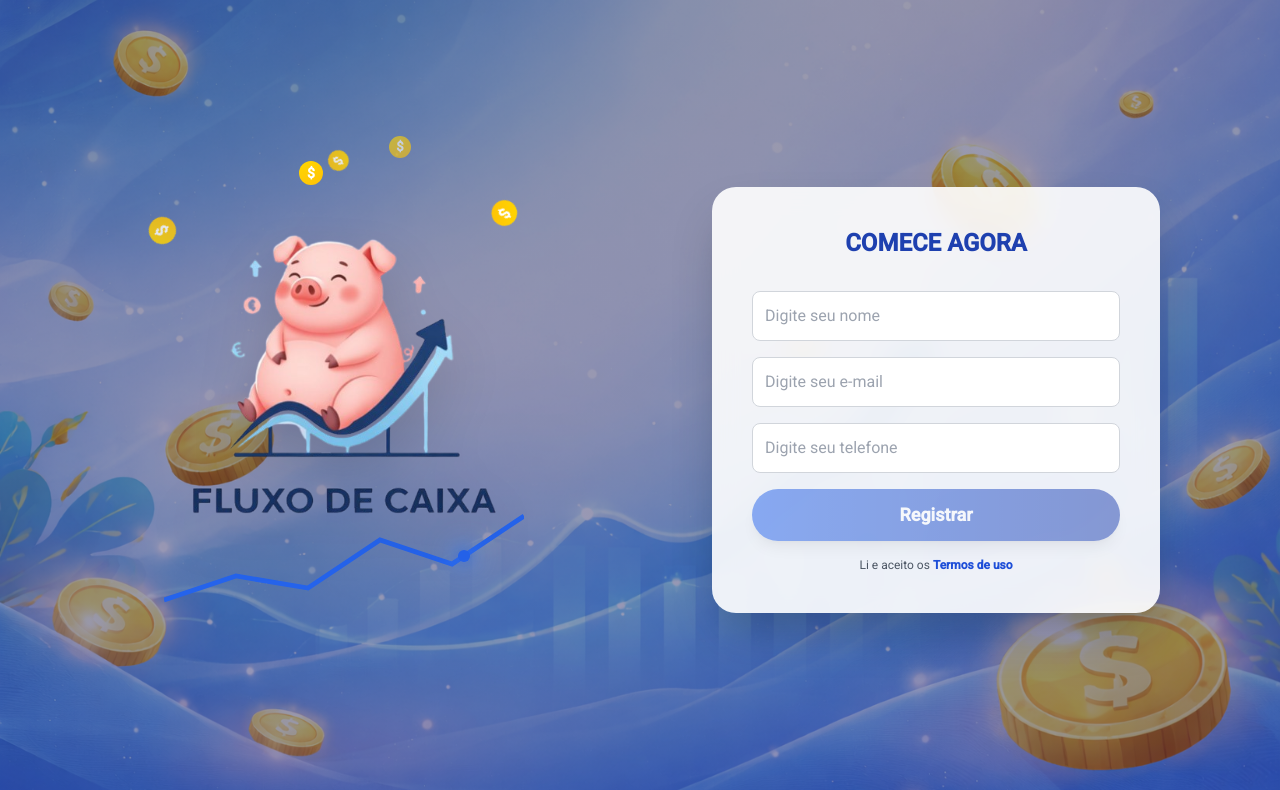
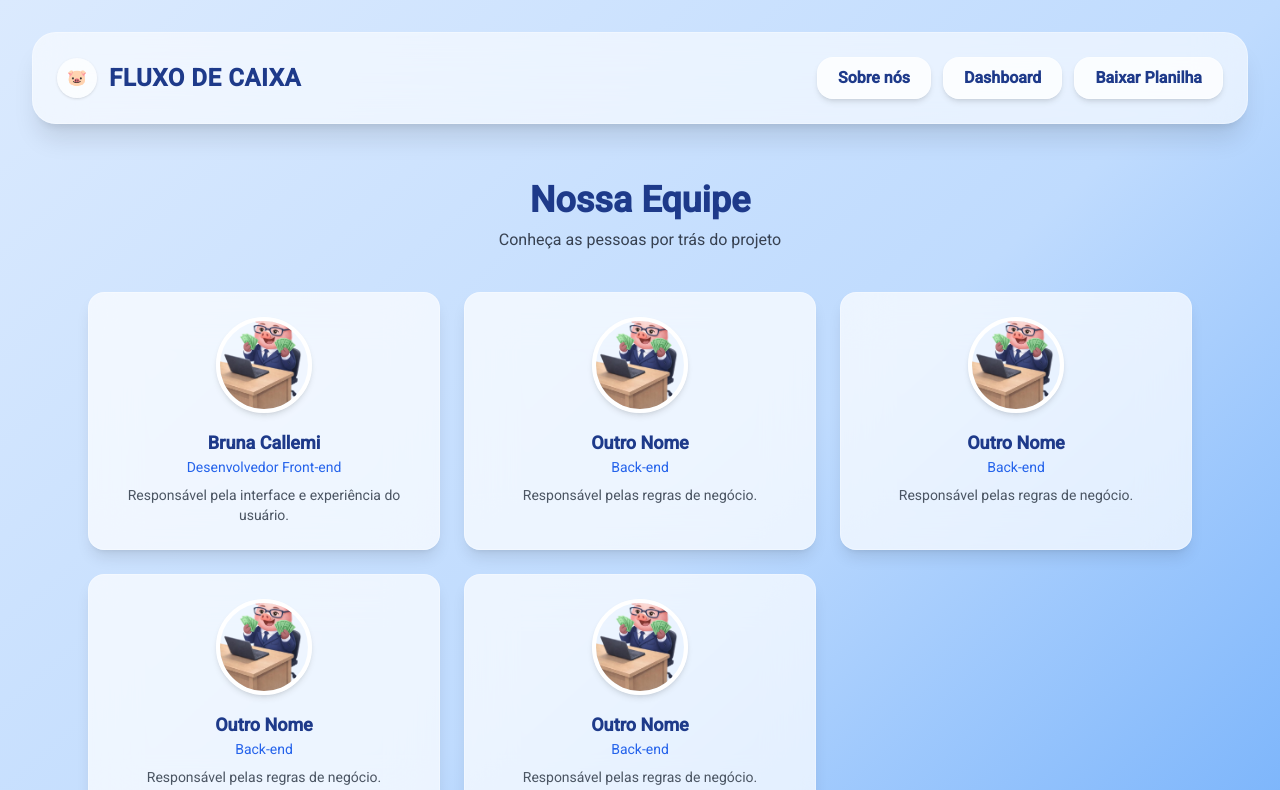
Before and after one commit to KaiqueDultra/fluxo-de-caixa-ui, an Angular app: page /AboutComponent in a window 1280 px wide. Before the commit this address led to /. Shown: the top 790 px of the page. Built offline with nearby package versions, Linux system fonts and the light colour scheme.

Commit message:
add: adding about page

```diff
--- a/src/app/app.routes.ts
+++ b/src/app/app.routes.ts
@@ -6,6 +6,7 @@ import { MainLayoutComponent } from './layout/main-layout/main-layout.component'
 import { UnderConstructionComponent } from './pages/under-construction/under-construction.component';
 import { EntrepreneurSupportComponent } from './pages/entrepreneur-support/entrepreneur-support.component';
 import { SheetControlComponent } from './pages/sheet-control/sheet-control.component';
+import { AboutComponent } from './pages/about/about.component';
 
 export const routes: Routes = [
 
@@ -38,6 +39,10 @@ export const routes: Routes = [
       {
         path: 'sheet-control',
         component: SheetControlComponent
+      },
+      {
+        path: 'AboutComponent',
+        component: AboutComponent
       }
     ]
   },
--- /dev/null
+++ b/src/app/pages/about/about.component.html
@@ -0,0 +1,48 @@
+<div class="relative min-h-screen">
+
+  <div class="relative z-10 p-6 max-w-6xl mx-auto space-y-10">
+
+    <div class="text-center">
+      <h1 class="text-3xl md:text-4xl font-bold text-blue-900">
+        Nossa Equipe
+      </h1>
+      <p class="text-gray-700 mt-2">
+        Conheça as pessoas por trás do projeto
+      </p>
+    </div>
+
+    <div class="grid grid-cols-1 sm:grid-cols-2 lg:grid-cols-3 gap-6">
+
+      @for (pessoa of integrantes; track pessoa.nome) {
+
+        <div
+          class="bg-white/70 backdrop-blur-xl border border-white/30 rounded-2xl p-6 shadow-lg text-center hover:scale-105 hover:shadow-2xl transition duration-300"
+        >
+
+          <img
+            [src]="pessoa.foto"
+            [alt]="pessoa.nome"
+            class="w-24 h-24 mx-auto rounded-full object-cover shadow-md border-4 border-white"
+          />
+
+          <h3 class="mt-4 font-bold text-blue-900 text-lg">
+            {{ pessoa.nome }}
+          </h3>
+
+          <p class="text-sm text-blue-600">
+            {{ pessoa.cargo }}
+          </p>
+
+          <p class="text-gray-600 text-sm mt-2">
+            {{ pessoa.descricao }}
+          </p>
+
+        </div>
+
+      }
+
+    </div>
+
+  </div>
+
+</div>
--- /dev/null
+++ b/src/app/pages/about/about.component.ts
@@ -0,0 +1,44 @@
+import { Component } from '@angular/core';
+
+@Component({
+  selector: 'app-about',
+  imports: [],
+  templateUrl: './about.component.html',
+  styleUrl: './about.component.scss',
+})
+export class AboutComponent {
+
+  integrantes = [
+    {
+      nome: 'Bruna Callemi',
+      cargo: 'Desenvolvedor Front-end',
+      descricao: 'Responsável pela interface e experiência do usuário.',
+      foto: 'assets/images/pig-money.png'
+    },
+    {
+      nome: 'Outro Nome',
+      cargo: 'Back-end',
+      descricao: 'Responsável pelas regras de negócio.',
+      foto: 'assets/images/pig-money.png'
+    },
+    {
+      nome: 'Outro Nome',
+      cargo: 'Back-end',
+      descricao: 'Responsável pelas regras de negócio.',
+      foto: 'assets/images/pig-money.png'
+    },
+    {
+      nome: 'Outro Nome',
+      cargo: 'Back-end',
+      descricao: 'Responsável pelas regras de negócio.',
+      foto: 'assets/images/pig-money.png'
+    },
+    {
+      nome: 'Outro Nome',
+      cargo: 'Back-end',
+      descricao: 'Responsável pelas regras de negócio.',
+      foto: 'assets/images/pig-money.png'
+    }
+  ];
+
+}
--- a/src/app/pages/dashboard/dashboard.component.html
+++ b/src/app/pages/dashboard/dashboard.component.html
@@ -1,6 +1,5 @@
 <div class="relative w-full overflow-hidden">
 
-  <!-- PORQUINHO FULL SCREEN REAL (não fica preso ao layout) -->
   <img
     src="assets/images/pig-dashboard.png"
     alt="Pig Background"
@@ -8,7 +7,6 @@
            opacity-90 -z-10 pointer-events-none select-none"
   />
 
-  <!-- MÁSCARA DEGRADÊ FULL SCREEN -->
   <div
     class="fixed inset-0 -z-10
            bg-gradient-to-b
@@ -17,7 +15,6 @@
            to-white/90">
   </div>
 
-  <!-- SHAPES DECORATIVAS FULL SCREEN -->
   <div
     class="fixed -top-32 -left-32 w-96 h-96 bg-blue-300 rounded-full opacity-30 blur-3xl -z-10">
   </div>
@@ -26,25 +23,24 @@
     class="fixed top-1/3 -right-40 w-[500px] h-[500px] bg-blue-500 rounded-full opacity-20 blur-3xl -z-10">
   </div>
 
-  <!-- CONTEÚDO DO DASHBOARD -->
   <div class="relative z-10 p-4 md:p-6">
 
-    <!-- HERO -->
     <div class="mt-4 md:mt-6 grid grid-cols-1 lg:grid-cols-2 gap-10 items-center">
 
-      <!-- TEXTO + CARDS -->
       <div>
         <h2 class="text-3xl md:text-4xl lg:text-5xl font-bold text-blue-900 leading-tight">
           Organize suas finanças <br />
           e controle seu <span class="text-blue-600">Fluxo de caixa!</span>
         </h2>
 
-        <p class="text-gray-700 mt-4 max-w-xl">
-          Uma plataforma simples, moderna e intuitiva para ajudar empreendedores
-          a gerenciar receitas, despesas e crescimento do negócio.
+        <p class="text-base md:text-lg text-gray-700 mt-4 max-w-xl">
+          Uma plataforma <span class="text-blue-600 font-semibold">simples</span>,
+          <span class="text-blue-600 font-semibold">moderna</span> e
+          <span class="text-blue-600 font-semibold">intuitiva</span> para ajudar empreendedores
+          a gerenciar <span class="font-semibold">receitas</span>,
+          <span class="font-semibold">despesas</span> e crescimento do negócio.
         </p>
 
-        <!-- CARDS -->
         <div class="mt-8 grid grid-cols-1 sm:grid-cols-3 gap-4">
 
           <div
@@ -103,26 +99,25 @@
 
     </div>
 
-    <!-- SEÇÃO INFERIOR -->
     <div
       class="mt-10 md:mt-10 bg-white/60 backdrop-blur-xl border border-white/30 rounded-3xl shadow-xl p-6 grid grid-cols-1 md:grid-cols-3 gap-6">
 
       <div>
-        <h3 class="text-lg font-bold text-blue-900">Missão</h3>
+        <h3 class="text-lg font-bold text-blue-900 capitalize">missão</h3>
         <p class="text-gray-600 text-sm mt-2">
           Simplificar a gestão financeira para pequenos negócios.
         </p>
       </div>
 
       <div>
-        <h3 class="text-lg font-bold text-blue-900">Visão</h3>
+        <h3 class="text-lg font-bold text-blue-900 capitalize">visão</h3>
         <p class="text-gray-600 text-sm mt-2">
           Plataforma simples, moderna e confiável.
         </p>
       </div>
 
       <div>
-        <h3 class="text-lg font-bold text-blue-900">Valores</h3>
+        <h3 class="text-lg font-bold text-blue-900 capitalize">valores</h3>
         <p class="text-gray-600 text-sm mt-2">
           Inovação, simplicidade e compromisso com o usuário.
         </p>
--- a/src/app/shared/header/header.component.html
+++ b/src/app/shared/header/header.component.html
@@ -15,6 +15,18 @@
   </div>
 
   <div class="flex items-center gap-3 flex-wrap justify-center md:justify-end">
+
+
+    <button
+      routerLink="/AboutComponent"
+      routerLinkActive="bg-blue-700"
+      class="bg-white/80 hover:bg-blue-600 hover:text-white
+             text-blue-900 font-semibold
+             px-5 py-2 rounded-2xl
+             border border-white/40
+             shadow-md transition duration-300">
+      Sobre nós
+    </button>
 
     <button
       routerLink="/dashboard"
```
Also changed, not shown: src/app/pages/about/about.component.scss (added).
